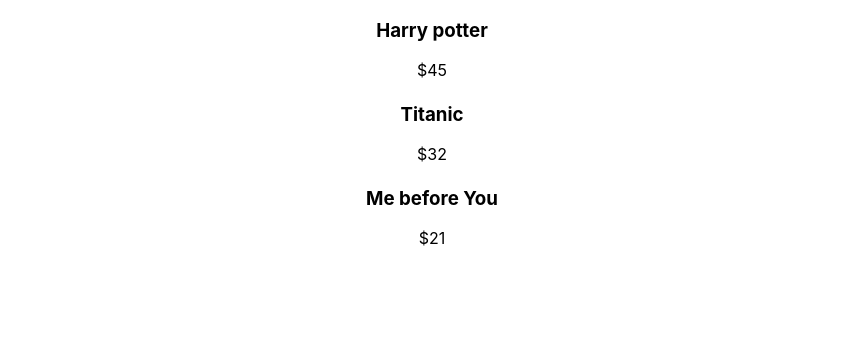
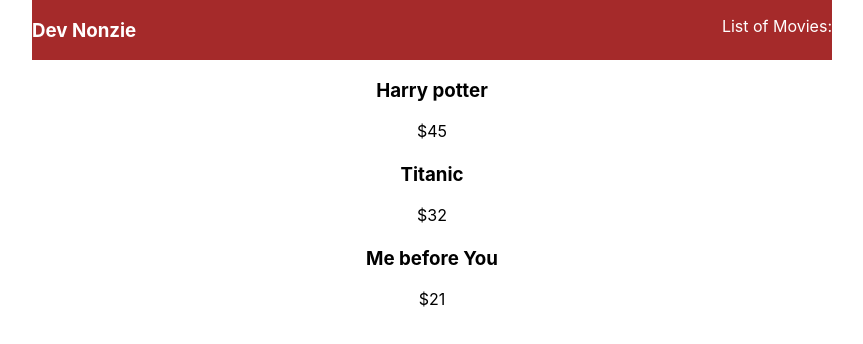
Before and after one commit to Gathoni-Wanjira/movie-app, a React (Create React App) app: page / in a window 1280 px wide. Shown: the top 344 px of the page, without its empty margins (208-1071 px from the left). Built offline with nearby package versions, Linux system fonts and the light colour scheme.

Commit message:
Movie Context

```diff
--- a/src/App.css
+++ b/src/App.css
@@ -2,37 +2,13 @@
   text-align: center;
 }
 
-.App-logo {
-  height: 40vmin;
-  pointer-events: none;
+.Nav{
+  display: inline-flex;
+  background-color: brown;
+  color: #fff;
+  width: 100vh;
+  margin: 0;
+  padding: 0;
+  justify-content: space-between;
+
 }
-
-@media (prefers-reduced-motion: no-preference) {
-  .App-logo {
-    animation: App-logo-spin infinite 20s linear;
-  }
-}
-
-.App-header {
-  background-color: #282c34;
-  min-height: 100vh;
-  display: flex;
-  flex-direction: column;
-  align-items: center;
-  justify-content: center;
-  font-size: calc(10px + 2vmin);
-  color: white;
-}
-
-.App-link {
-  color: #61dafb;
-}
-
-@keyframes App-logo-spin {
-  from {
-    transform: rotate(0deg);
-  }
-  to {
-    transform: rotate(360deg);
-  }
-}
--- a/src/App.js
+++ b/src/App.js
@@ -1,10 +1,13 @@
 import React from 'react';
 import './App.css';
+import Nav from './Nav'
 import MovieList from './MovieList'
 
 function App() {
+
   return (
     <div className="App">
+      <Nav />
      <MovieList />
     </div>
   );
--- /dev/null
+++ b/src/Nav.js
@@ -0,0 +1,17 @@
+import React from "react";
+
+const Nav = () => {
+    return(
+        <div className="Nav">
+            <h3>Dev Nonzie</h3>
+            <p>List of Movies: </p>
+
+        </div>
+    );
+};
+
+
+
+
+
+export default Nav;
```
Also changed, not shown: src/MovieContext.js (added, +12 -0 lines).
